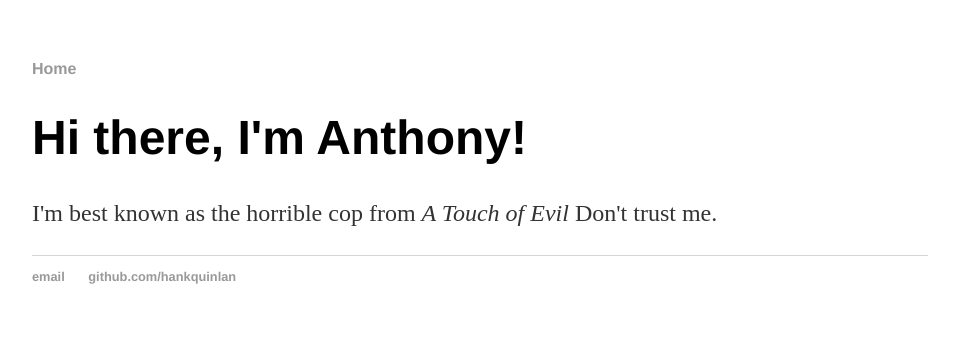
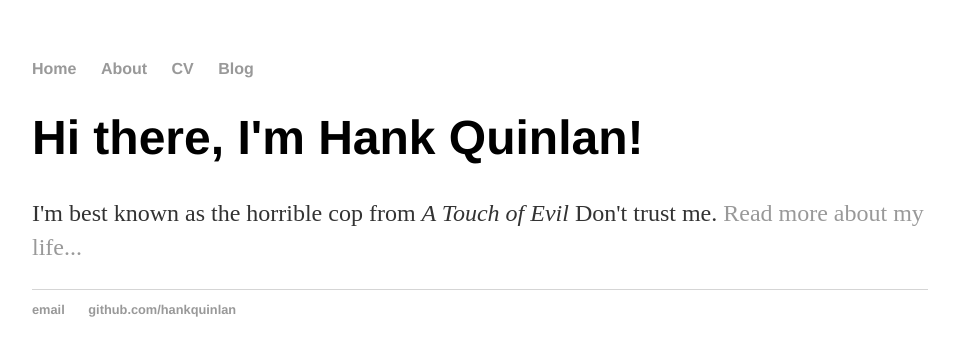
Before and after one commit to anthonydangg/anthonydangg.github.io, a Jekyll site: the page built from index.html, in a window 1280 px wide. Shown: the top 356 px of the page, without its empty margins (160-1119 px from the left). Built offline with Jekyll 4.4.1, drawn with Linux system fonts in a browser that asks for light colours.

Commit message:
Update index.html

```diff
--- a/index.html
+++ b/index.html
@@ -1,27 +1,8 @@
-<!DOCTYPE html>
-<html>
-	<head>
-		<title>Hank Quinlan, Horrible Cop</title>
-				<!-- link to main stylesheet -->
-		<link rel="stylesheet" type="text/css" href="main.css">
-	</head>
-	<body>
-		<nav>
-    		<ul>
-        		<li><a href="/">Home</a></li>
-    		</ul>
-		</nav>
-		<div class="container">
-    		<div class="blurb">
-        		<h1>Hi there, I'm Anthony!</h1>
-				<p>I'm best known as the horrible cop from <em>A Touch of Evil</em> Don't trust me.</p>
-    		</div><!-- /.blurb -->
-		</div><!-- /.container -->
-		<footer>
-    		<ul>
-        		<li><a href="mailto:hankquinlanhub@gmail.com">email</a></li>
-        		<li><a href="https://github.com/hankquinlan">github.com/hankquinlan</a></li>
-			</ul>
-		</footer>
-	</body>
-</html>
+---
+layout: default
+title: Hank Quinlan, Horrible Cop
+---
+<div class="blurb">
+	<h1>Hi there, I'm Hank Quinlan!</h1>
+	<p>I'm best known as the horrible cop from <em>A Touch of Evil</em> Don't trust me. <a href="/about">Read more about my life...</a></p>
+</div><!-- /.blurb -->
```
